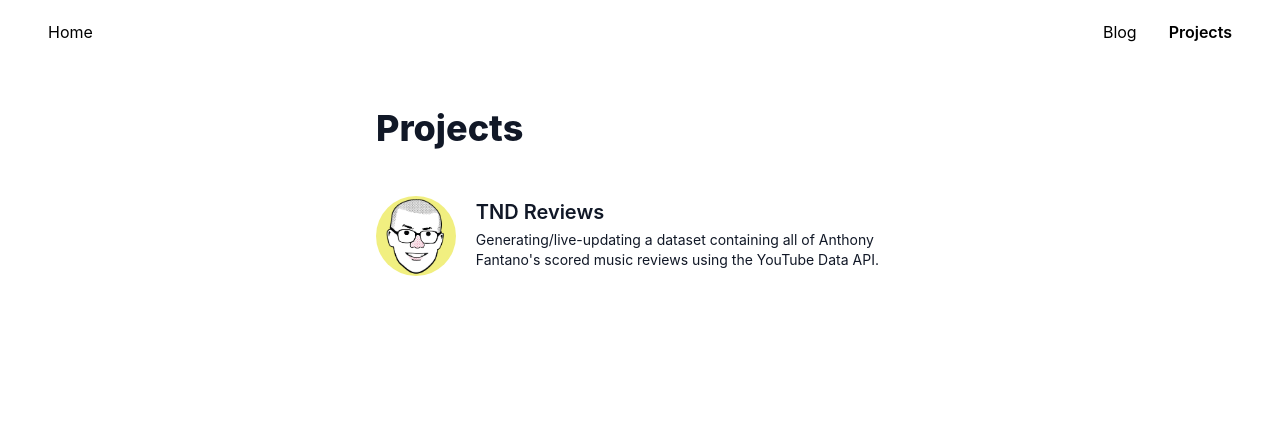
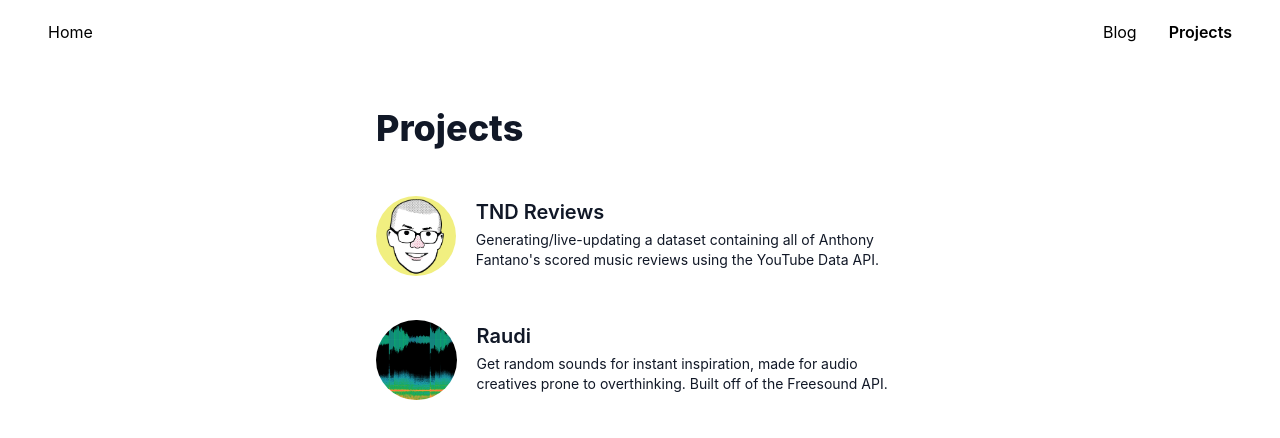
Before and after one commit to andrewjleung/andrewjleung.me, a Next.js app: page /projects in a window 1280 px wide. Shown: the top 438 px of the page. Built offline with nearby package versions, Linux system fonts and the light colour scheme.

Commit message:
Add raudi project; tweak active/hover styles

```diff
--- a/components/BlogItem.js
+++ b/components/BlogItem.js
@@ -1,7 +1,7 @@
 export default function BlogItem({ title, description }) {
   return (
     <a
-      className="w-fit px-6 py-4 no-underline rounded-xl hover:shadow-lg duration-200 ease-out active:shadow-none"
+      className="w-fit px-6 py-4 no-underline rounded-xl duration-200 ease-out hover:scale-105 hover:bg-gray-100 active:scale-100"
       href="./blog/quitters"
     >
       <div className="text-xl font-semibold mb-1">{title}</div>
--- a/components/NavItem.js
+++ b/components/NavItem.js
@@ -12,7 +12,7 @@
         <a
           className={cn(
             isSelected ? "font-semibold" : "",
-            "px-4 py-2 rounded-lg transition ease-out hover:shadow-lg duration-200 active:shadow-none"
+            "px-4 py-2 rounded-lg transition ease-out duration-200 hover:bg-gray-100"
           )}
         >
           {title}
--- a/components/ProjectItem.js
+++ b/components/ProjectItem.js
@@ -3,13 +3,14 @@
 export default function ProjectItem({
   imageSrc,
   imageAlt,
+  href,
   title,
   description,
 }) {
   return (
     <a
-      className="w-fit px-6 py-4 no-underline rounded-xl hover:shadow-lg duration-200 ease-out active:shadow-none flex flex-col sm:flex-row items-center gap-5"
-      href="https://github.com/andrewjleung/fantano-reviews"
+      className="px-6 py-4 no-underline rounded-xl duration-200 ease-out flex flex-col sm:flex-row items-center gap-5 hover:scale-105 hover:bg-gray-100 active:scale-100"
+      href={href}
     >
       <Image
         width="150"
--- a/pages/index.js
+++ b/pages/index.js
@@ -11,6 +11,8 @@
           height="176"
           src="/profile.png"
           alt="Andrew Leung"
+          priority={true}
+          quality={100}
         />
         <h1 className="pt-2">Howdy!</h1>
       </div>
--- a/pages/projects/index.js
+++ b/pages/projects/index.js
@@ -1,4 +1,3 @@
-import Image from "next/image";
 import Container from "../../components/Container";
 import ProjectItem from "../../components/ProjectItem";
 
@@ -10,10 +9,18 @@
         <ProjectItem
           imageSrc="/fantano.jpg"
           imageAlt="Anthony Fantano"
+          href="https://github.com/andrewjleung/fantano-reviews"
           title="TND Reviews"
           description="Generating/live-updating a dataset containing all of Anthony
             Fantano's scored music reviews using the YouTube Data API."
         />
+        <ProjectItem
+          imageSrc="/raudi.png"
+          imageAlt="Raudi"
+          href="https://raudi.xyz"
+          title="Raudi"
+          description="Get random sounds for instant inspiration, made for audio creatives prone to overthinking. Built off of the Freesound API."
+        ></ProjectItem>
       </div>
     </Container>
   );
```
Also changed, not shown: public/raudi.png (added).
